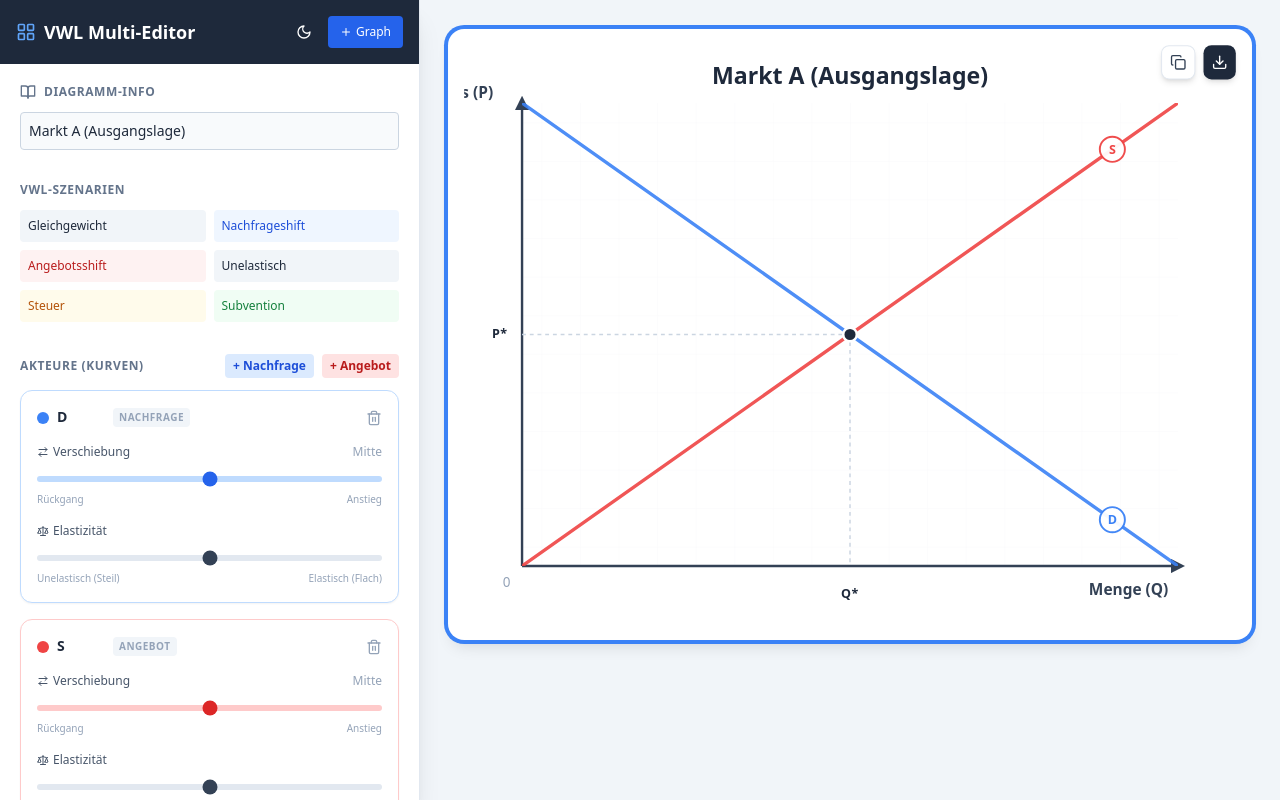
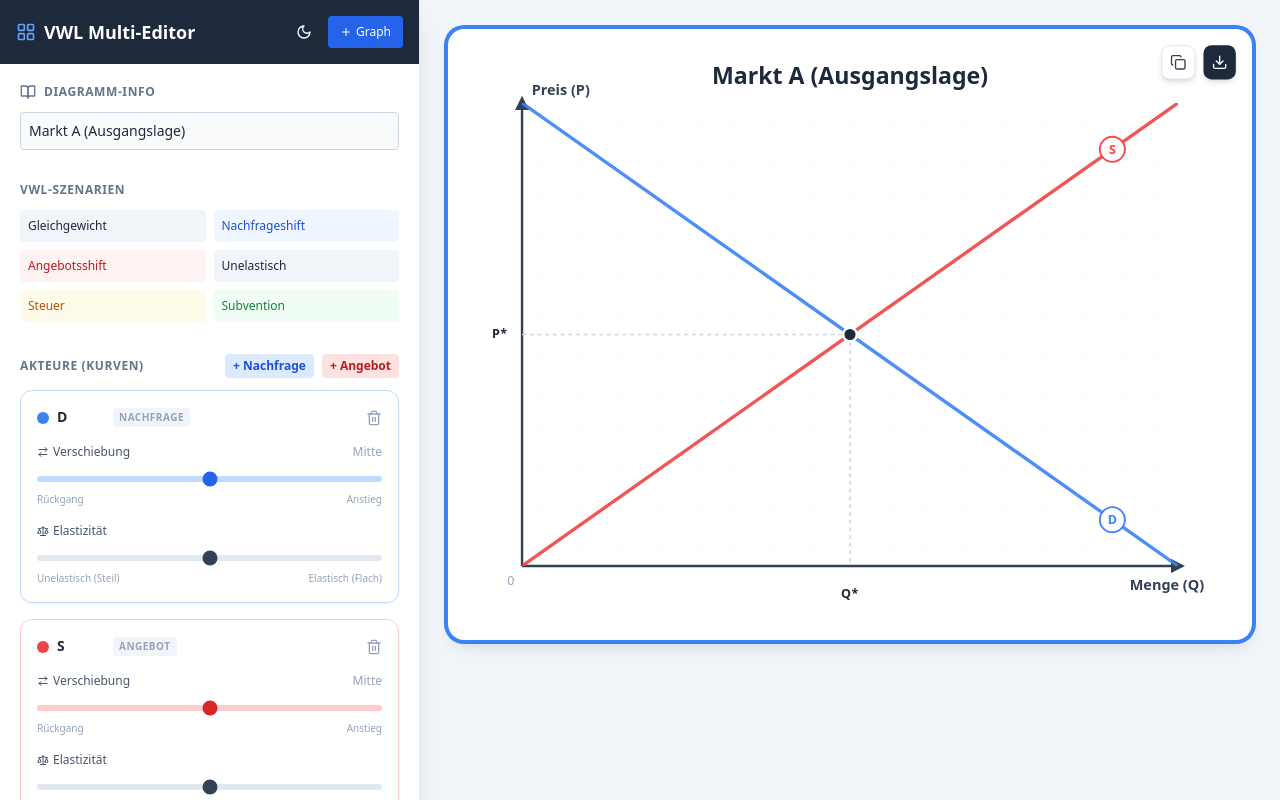
Before and after one commit to AaronDolenec/preisMengenDiagramm, a React (Vite) app: page / in a window 1280 px wide. Built offline with nearby package versions, Linux system fonts and the light colour scheme; the HTML template or start-up script is replaced by a standard one.

Commit message:
Fix axis label positioning - ensure all labels are within viewBox and fully visible

```diff
--- a/src/App.jsx
+++ b/src/App.jsx
@@ -409,10 +409,37 @@ function ChartRenderer({ chart, isActive, onSelect, onDuplicate, onDelete, canDe
           <line x1={padding} y1={padding} x2={padding} y2={height - padding} stroke={axisColor} strokeWidth="2.5" markerStart="url(#arrow)" />
           <line x1={padding} y1={height - padding} x2={width - padding} y2={height - padding} stroke={axisColor} strokeWidth="2.5" markerEnd="url(#arrow)" />
 
-          {/* Axis Labels */}
-          <text x={padding - 30} y={padding - 5} textAnchor="end" fontSize="16" fontWeight="600" fill={axisColor}>Preis (P)</text>
-          <text x={width - padding - 10} y={height - padding + 30} textAnchor="end" fontSize="16" fontWeight="600" fill={axisColor}>Menge (Q)</text>
-          <text x={padding - 12} y={height - padding + 18} textAnchor="end" dominantBaseline="middle" fontSize="14" fontWeight="500" fill={darkMode ? '#94a3b8' : '#94a3b8'}>0</text>
+          {/* Axis Labels - Positioned inside viewBox */}
+          <g>
+            {/* Y-axis label - Preis (P) */}
+            <text
+              x={padding + 10}
+              y={padding - 8}
+              fontSize="15"
+              fontWeight="600"
+              fill={axisColor}
+            >Preis (P)</text>
+
+            {/* X-axis label - Menge (Q) */}
+            <text
+              x={width - padding - 50}
+              y={height - padding + 25}
+              fontSize="15"
+              fontWeight="600"
+              fill={axisColor}
+            >Menge (Q)</text>
+
+            {/* Origin label - 0 */}
+            <text
+              x={padding - 8}
+              y={height - padding + 16}
+              textAnchor="end"
+              dominantBaseline="middle"
+              fontSize="13"
+              fontWeight="500"
+              fill={darkMode ? '#94a3b8' : '#94a3b8'}
+            >0</text>
+          </g>
 
           <clipPath id={`clip-${chart.id}`}><rect x={padding} y={padding} width={width - padding*2} height={height - padding*2} /></clipPath>
 
```
